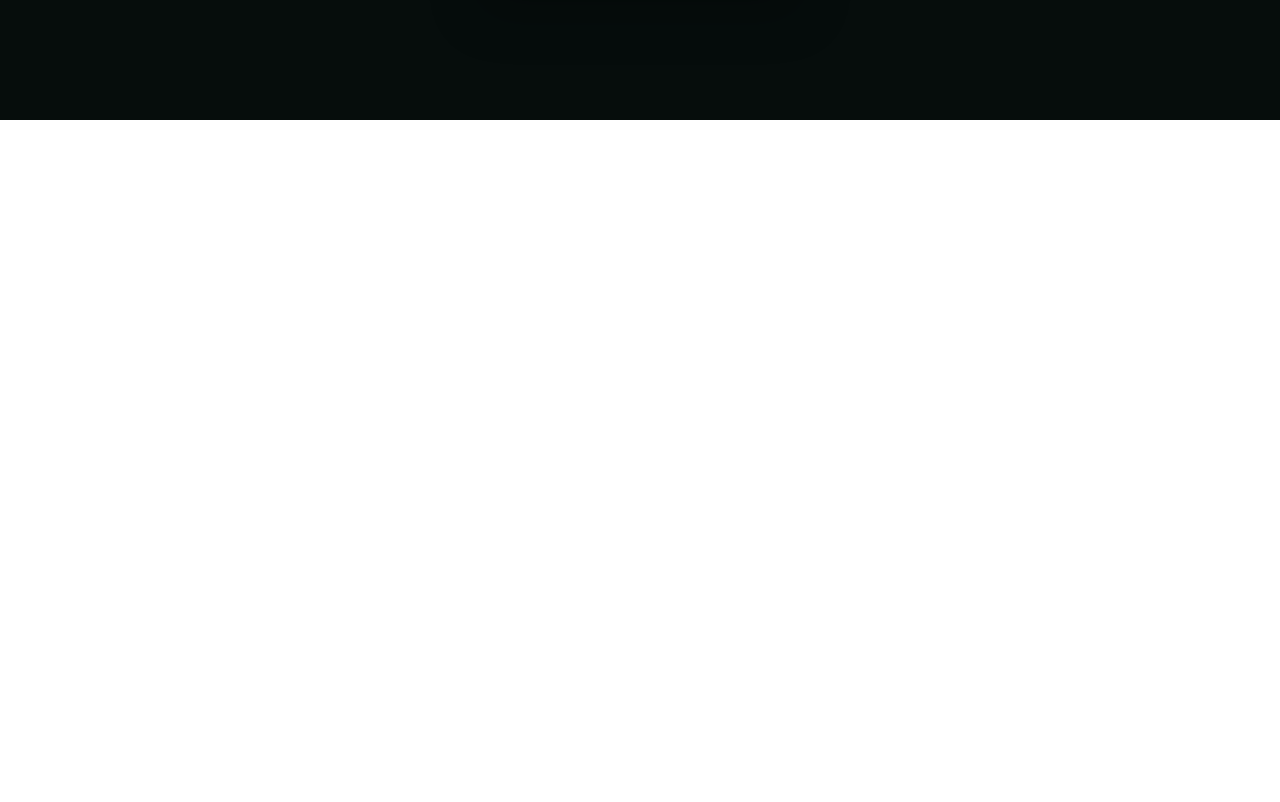
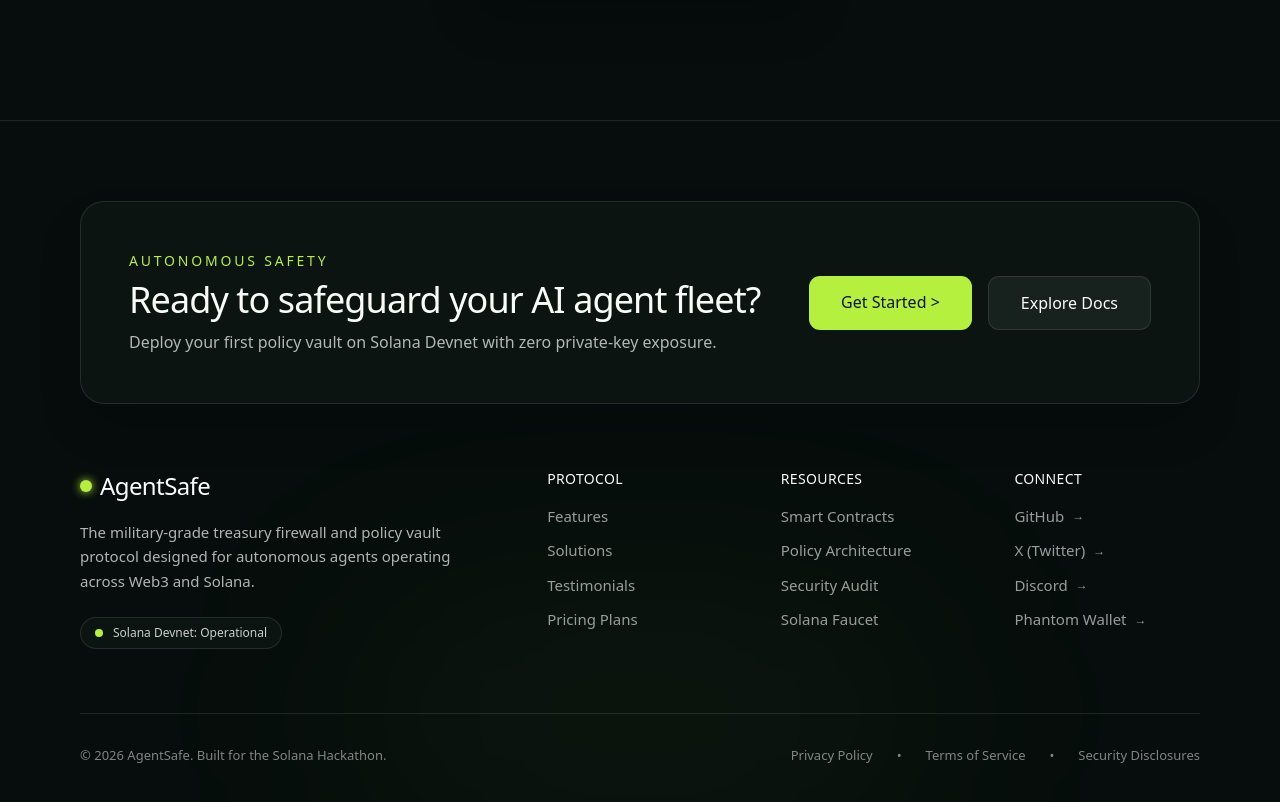
Before and after one commit to bernardo-assis/Hakaton, a React (Vite) app in the folder frontend/: page / in a window 1280 px wide. Shown: the part 5686-6488 px from the top of the page. Before the commit the page ends 5806 px from the top, so only its background shows below. Built offline with nearby package versions, Linux system fonts and the light colour scheme.

Commit message:
feat(landing): add complete modern Footer with pre-CTA banner and network status

```diff
--- a/frontend/src/App.tsx
+++ b/frontend/src/App.tsx
@@ -11,6 +11,7 @@
 import { Services } from "./components/Services";
 import { Testimonials } from "./components/Testimonials";
 import { Pricing } from "./components/Pricing";
+import { Footer } from "./components/Footer";
 
 function AuthenticatedApp() {
   const auth = useWalletAuth();
@@ -85,6 +86,7 @@
           <Services />
           <Testimonials />
           <Pricing />
+          <Footer />
 
           {/* Botǜo flutuante temporǭrio para ir pro App interno */}
           <button
--- /dev/null
+++ b/frontend/src/components/Footer.tsx
@@ -0,0 +1,150 @@
+export function Footer() {
+  return (
+    <footer className="relative w-full text-[#FAFCFA] z-10 bg-[#060D0C] border-t border-white/10 overflow-hidden font-sans">
+      {/* Luz ambiente sutil de fundo */}
+      <div className="absolute bottom-0 left-1/2 -translate-x-1/2 w-[600px] h-[200px] bg-[#B6F03F]/5 blur-[120px] pointer-events-none rounded-full" />
+
+      {/* Container Principal */}
+      <div className="max-w-7xl mx-auto px-6 lg:px-12 xl:px-20 pt-20 pb-12 relative z-10">
+
+        {/* Pre-Footer CTA Banner */}
+        <div className="bg-[#0C1411] border border-white/10 rounded-[24px] p-8 md:p-12 mb-16 flex flex-col lg:flex-row items-start lg:items-center justify-between gap-8 shadow-2xl">
+          <div className="max-w-2xl">
+            <span className="text-[#B6F03F] text-[13px] md:text-[14px] font-normal tracking-[0.2em] uppercase mb-2 block">
+              Autonomous Safety
+            </span>
+            <h3 className="text-[28px] md:text-[36px] font-normal tracking-tight leading-[1.15] text-[#FAFCFA]">
+              Ready to safeguard your AI agent fleet?
+            </h3>
+            <p className="text-[15px] md:text-[16px] text-[#FAFCFA]/70 mt-2 leading-relaxed">
+              Deploy your first policy vault on Solana Devnet with zero private-key exposure.
+            </p>
+          </div>
+
+          <div className="flex flex-col sm:flex-row gap-4 w-full lg:w-auto">
+            <a
+              href="#pricing"
+              className="bg-[#B6F03F] text-[#0C160B] text-[16px] font-normal rounded-[11px] px-8 py-3.5 hover:bg-[#a3d938] transition-colors text-center whitespace-nowrap"
+            >
+              Get Started &gt;
+            </a>
+            <a
+              href="#features"
+              className="bg-[#202A29]/60 hover:bg-[#202A29] border border-white/10 text-[#FAFCFA] text-[16px] font-normal rounded-[11px] px-8 py-3.5 transition-colors text-center whitespace-nowrap"
+            >
+              Explore Docs
+            </a>
+          </div>
+        </div>
+
+        {/* Grid de Navegação & Colunas */}
+        <div className="grid grid-cols-1 md:grid-cols-2 lg:grid-cols-5 gap-12 pb-16 border-b border-white/10">
+
+          {/* Coluna 1 & 2: Branding e Visão */}
+          <div className="lg:col-span-2 flex flex-col items-start pr-0 lg:pr-8">
+            <div className="text-[24px] text-white font-normal tracking-tight mb-4 flex items-center gap-2">
+              <span className="w-3 h-3 rounded-full bg-[#B6F03F] inline-block shadow-[0_0_10px_#B6F03F]" />
+              AgentSafe
+            </div>
+            <p className="text-[#FAFCFA]/70 text-[15px] font-normal leading-relaxed max-w-sm mb-6">
+              The military-grade treasury firewall and policy vault protocol designed for autonomous agents operating across Web3 and Solana.
+            </p>
+
+            {/* Status da Rede / Operational Pill */}
+            <div className="flex items-center gap-2.5 bg-[#0C1411] border border-white/10 px-3.5 py-1.5 rounded-full text-[12px] text-[#FAFCFA]/80">
+              <span className="relative flex h-2 w-2">
+                <span className="animate-ping absolute inline-flex h-full w-full rounded-full bg-[#B6F03F] opacity-75" />
+                <span className="relative inline-flex rounded-full h-2 w-2 bg-[#B6F03F]" />
+              </span>
+              <span>Solana Devnet: Operational</span>
+            </div>
+          </div>
+
+          {/* Coluna 3: Protocol */}
+          <div className="flex flex-col gap-3">
+            <h4 className="text-[14px] font-medium text-[#FAFCFA] tracking-wide uppercase mb-1">
+              Protocol
+            </h4>
+            <a href="#features" className="text-[15px] text-[#FAFCFA]/60 hover:text-[#B6F03F] transition-colors">
+              Features
+            </a>
+            <a href="#solutions" className="text-[15px] text-[#FAFCFA]/60 hover:text-[#B6F03F] transition-colors">
+              Solutions
+            </a>
+            <a href="#testimonials" className="text-[15px] text-[#FAFCFA]/60 hover:text-[#B6F03F] transition-colors">
+              Testimonials
+            </a>
+            <a href="#pricing" className="text-[15px] text-[#FAFCFA]/60 hover:text-[#B6F03F] transition-colors">
+              Pricing Plans
+            </a>
+          </div>
+
+          {/* Coluna 4: Resources */}
+          <div className="flex flex-col gap-3">
+            <h4 className="text-[14px] font-medium text-[#FAFCFA] tracking-wide uppercase mb-1">
+              Resources
+            </h4>
+            <a href="#" className="text-[15px] text-[#FAFCFA]/60 hover:text-[#B6F03F] transition-colors">
+              Smart Contracts
+            </a>
+            <a href="#" className="text-[15px] text-[#FAFCFA]/60 hover:text-[#B6F03F] transition-colors">
+              Policy Architecture
+            </a>
+            <a href="#" className="text-[15px] text-[#FAFCFA]/60 hover:text-[#B6F03F] transition-colors">
+              Security Audit
+            </a>
+            <a href="#" className="text-[15px] text-[#FAFCFA]/60 hover:text-[#B6F03F] transition-colors">
+              Solana Faucet
+            </a>
+          </div>
+
+          {/* Coluna 5: Community & Links */}
+          <div className="flex flex-col gap-3">
+            <h4 className="text-[14px] font-medium text-[#FAFCFA] tracking-wide uppercase mb-1">
+              Connect
+            </h4>
+            <a href="https://github.com" target="_blank" rel="noreferrer" className="text-[15px] text-[#FAFCFA]/60 hover:text-[#B6F03F] transition-colors flex items-center gap-2">
+              <span>GitHub</span>
+              <span className="text-xs">&rarr;</span>
+            </a>
+            <a href="https://x.com" target="_blank" rel="noreferrer" className="text-[15px] text-[#FAFCFA]/60 hover:text-[#B6F03F] transition-colors flex items-center gap-2">
+              <span>X (Twitter)</span>
+              <span className="text-xs">&rarr;</span>
+            </a>
+            <a href="https://discord.com" target="_blank" rel="noreferrer" className="text-[15px] text-[#FAFCFA]/60 hover:text-[#B6F03F] transition-colors flex items-center gap-2">
+              <span>Discord</span>
+              <span className="text-xs">&rarr;</span>
+            </a>
+            <a href="https://phantom.com" target="_blank" rel="noreferrer" className="text-[15px] text-[#FAFCFA]/60 hover:text-[#B6F03F] transition-colors flex items-center gap-2">
+              <span>Phantom Wallet</span>
+              <span className="text-xs">&rarr;</span>
+            </a>
+          </div>
+
+        </div>
+
+        {/* Bottom Bar: Copyright & Legal */}
+        <div className="pt-8 flex flex-col sm:flex-row items-center justify-between gap-4 text-[13px] text-[#FAFCFA]/50">
+          <div>
+            &copy; {new Date().getFullYear()} AgentSafe. Built for the Solana Hackathon.
+          </div>
+
+          <div className="flex items-center gap-6">
+            <a href="#" className="hover:text-[#FAFCFA] transition-colors">
+              Privacy Policy
+            </a>
+            <span>•</span>
+            <a href="#" className="hover:text-[#FAFCFA] transition-colors">
+              Terms of Service
+            </a>
+            <span>•</span>
+            <a href="#" className="hover:text-[#FAFCFA] transition-colors">
+              Security Disclosures
+            </a>
+          </div>
+        </div>
+
+      </div>
+    </footer>
+  );
+}
```
Also changed, not shown: 1 other file (tests, documents, lock files or other folders).
